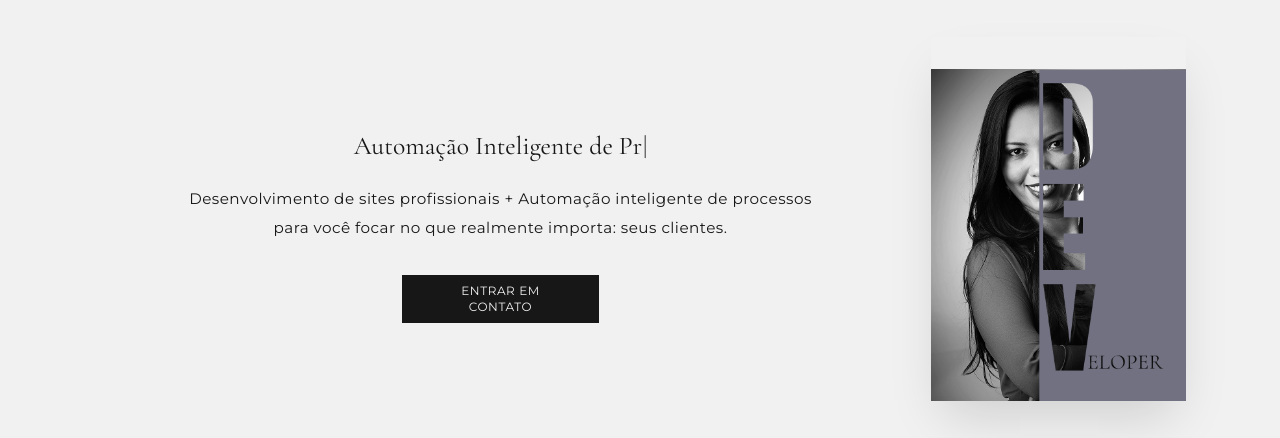
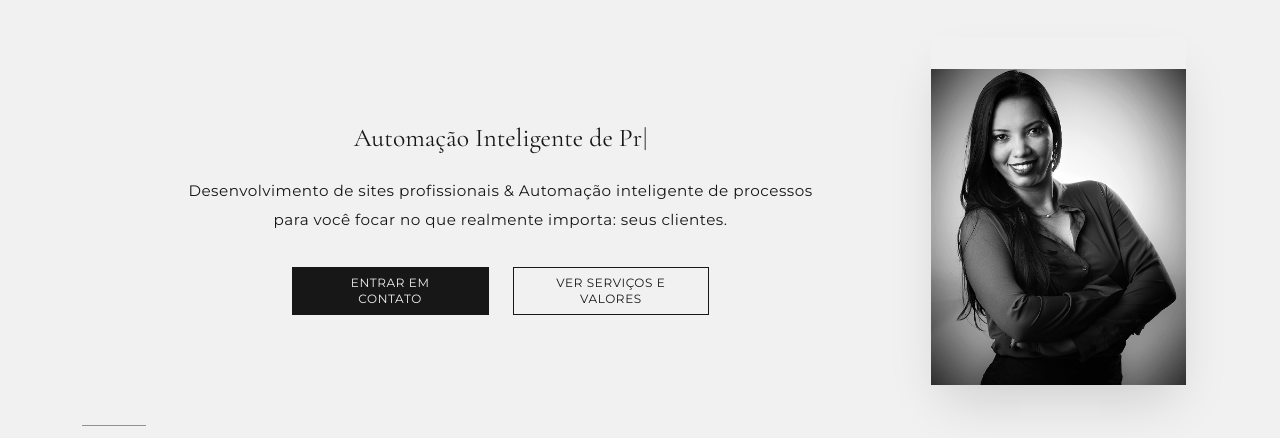
Before and after one commit to PriscillaBarbosa/priscillabarbosa-desenvolvimento-automacao, a plain HTML site: page index.html in a window 1280 px wide. Shown: the part 75-513 px from the top of the page. Drawn offline with nearby package versions, Linux system fonts and the light colour scheme.

Commit message:
alterando foto da hero e ajustando texto do mesmo

```diff
--- a/assets/css/_hero.css
+++ b/assets/css/_hero.css
@@ -130,3 +130,7 @@
 .botao-ver {
   text-decoration: none;
 }
+
+.badge img.img-badges {
+  width: 4.5rem;
+}
--- a/index.html
+++ b/index.html
@@ -60,22 +60,36 @@
     </header>
     <section class="hero">
         <div class="container">
+            <!--<div class="row mx-0">
+                <div class="col-12">
+                    <div class="trust-badges d-flex justify-content-end align-items-center gap-1">
+                        <span class="badge p-0">
+                            <img src="./assets/img/trust-badges1.png" alt="" class="img-badges">
+                        </span>
+                        <span class="badge p-0">
+                            <img src="./assets/img/trust-badges2.png" alt="" class="img-badges">
+                        </span>
+                        <span class="badge p-0">
+                            <img src="./assets/img/trust-badges3.png" alt="" class="img-badges">
+                        </span>
+                    </div>
+                </div>
+            </div> -->
             <div class="row mx-0">
-                <div class="col-12 col-md-8 col-lg-9 d-flex flex-column
-
-                justify-content-center text-center">
+                <div class="col-12 col-md-8 col-lg-9 d-flex flex-column justify-content-center text-center">
                     <div class="hero-content-text">
                         <h2 class="hero-destaque hero-title" id="titulo-datilografado"></h2>
-                        <p class="hero-chamada mb-0">Desenvolvimento de sites profissionais + Automação inteligente de processos</p>
+                        <p class="hero-chamada mb-0">Desenvolvimento de sites profissionais & Automação inteligente de processos</p>
                         <p class="hero-chamada">para você focar no que realmente importa: seus clientes.</p>
                     </div>
                     <div class="d-flex gap-4 justify-content-center align-items-center">
                         <a href="#contato" class="botao-ver mt-3 d-flex justify-content-center align-items-center mb-3">ENTRAR EM CONTATO</a>
+                        <a href="#" class="botao-iniciar mt-3 d-flex justify-content-center align-items-center mb-3">VER SERVIÇOS E VALORES</a>
                     </div>
                 </div>
                 <div class="col-12 col-md-4 col-lg-3">
                     <div class="hero-image d-flex justify-content-center justify-content-md-start align-items-center">
-                        <img src="./assets/img/Developer.png" alt="Foto de Priscilla Barbosa, desenvolvedora full-stack" class="img-self img-fluid">
+                        <img src="./assets/img/foto.png" alt="Foto de Priscilla Barbosa, desenvolvedora full-stack" class="img-self img-fluid">
                     </div>
                 </div>
             </div>
```
Also changed, not shown: assets/img/foto.png (added), assets/img/trust-badges1.png (added), assets/img/trust-badges2.png (added), assets/img/trust-badges3.png (added).
